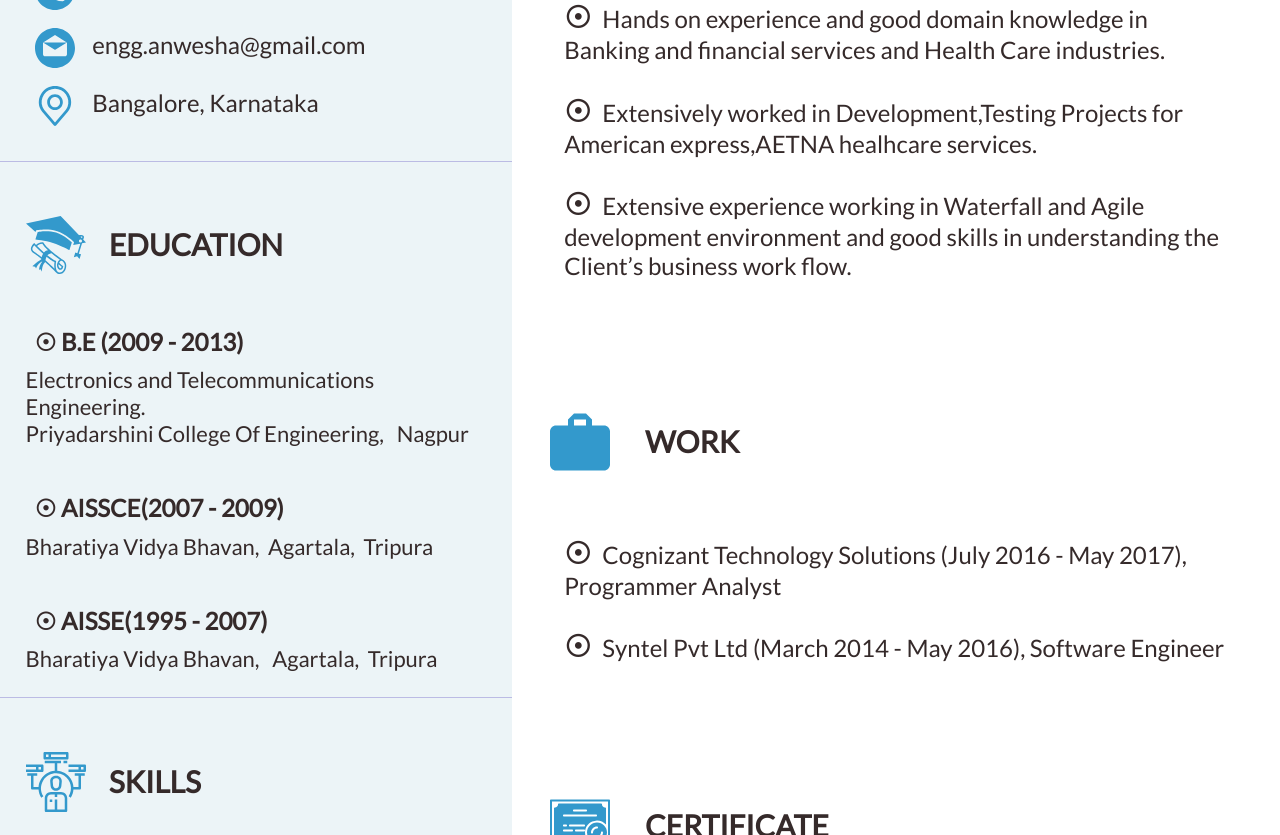
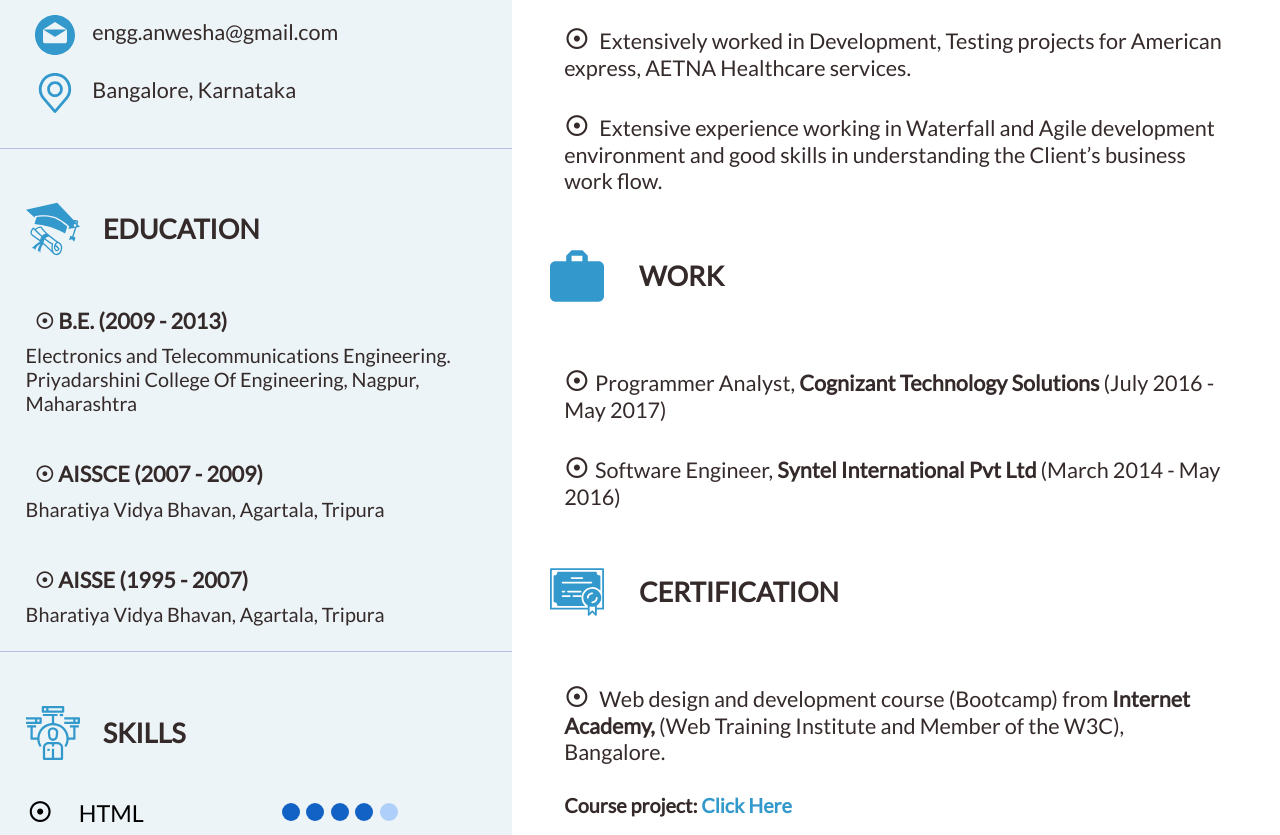
Before and after one commit to anweshadebnath/cv, a plain HTML site: page index.html in a window 1280 px wide. Shown: the part 542-1377 px from the top of the page. Drawn offline with Linux system fonts and the light colour scheme.

Commit message:
Completed first cut

```diff
--- a/index.html
+++ b/index.html
@@ -33,13 +33,13 @@
             <div class="education__title">
                 <div class="icon">
                     <img src="img/education.svg" alt="education"></div>EDUCATION</div>
-            <div class="education__details">&#9737; B.E (2009 - 2013)</div>
+            <div class="education__details">&#9737; B.E. (2009 - 2013)</div>
             <div class="education__details-1">Electronics and Telecommunications Engineering.</div>
-            <div class="education__details-line2">Priyadarshini College Of Engineering, &nbsp; Nagpur</div>
-            <div class="education__details">&#9737; AISSCE(2007 - 2009)</div>
-            <div class="education__details-1">Bharatiya Vidya Bhavan,&nbsp; Agartala,&nbsp; Tripura</div>
-            <div class="education__details">&#9737; AISSE(1995 - 2007)</div>
-            <div class="education__details-1">Bharatiya Vidya Bhavan, &nbsp; Agartala,&nbsp; Tripura</div>
+            <div class="education__details-line2">Priyadarshini College Of Engineering, Nagpur, Maharashtra</div>
+            <div class="education__details">&#9737; AISSCE (2007 - 2009)</div>
+            <div class="education__details-1">Bharatiya Vidya Bhavan, Agartala, Tripura</div>
+            <div class="education__details">&#9737; AISSE (1995 - 2007)</div>
+            <div class="education__details-1">Bharatiya Vidya Bhavan,  Agartala, Tripura</div>
         </div>
         <div class="skills">
             <div class="skills__title">
@@ -75,26 +75,27 @@
                 <div class="icon ">
                 <img src="img/about me.svg " alt="aboutme "></div>ABOUT ME</div>
             <p class="aboutme__details bullet "> Accomplished IT professional possessing 3.5 years of experience with sophisticated technical skills and a passion for resolving complex problems or business challenges through innovation.</p>
-            <p class="aboutme__details bullet "> Proficient in HTML, CSS, Javascript, Photoshop, Illustrator and GIT.</p>
-            <p class="aboutme__details bullet "> Proficient in Mainframe (COBOL,JCL).Effective knowledge of DB2,IMS-DB,SQL.</p>
+            <p class="aboutme__details bullet ">Proficient in UI design (Photoshop, Illustrator).</p>
+            <p class="aboutme__details bullet "> Proficient in front-end development (HTML, CSS, Javascript, GIT).</p>
+            <p class="aboutme__details bullet "> Proficient in Mainframe (COBOL, JCL). Effective knowledge of DB2, IMS-DB, SQL.</p>
             <p class="aboutme__details bullet "> Hands on experience and good domain knowledge in Banking and financial services and Health Care industries.</p>
-            <p class="aboutme__details bullet "> Extensively worked in Development,Testing Projects for American express,AETNA healhcare services.</p>
+            <p class="aboutme__details bullet "> Extensively worked in Development, Testing projects for American express, AETNA Healthcare services.</p>
             <p class="aboutme__details bullet "> Extensive experience working in Waterfall and Agile development environment and good skills in understanding the Client’s business work flow.</p>
         </div>
         <div class="work ">
             <div class="work__title ">
                 <div class="icon ">
             <img src="img/work.svg " alt="work ""></div>WORK</div>
-            <div class="work__details bullet"> Cognizant Technology Solutions (July 2016 - May 2017), Programmer Analyst</div>
-            <div class="work__details bullet"> Syntel Pvt Ltd (March 2014 - May 2016), Software Engineer</div>
+            <div class="work__details bullet">Programmer Analyst, <span class="work__details-company">Cognizant Technology Solutions</span> (July 2016 - May 2017)</div>
+            <div class="work__details bullet">Software Engineer, <span class="work__details-company">Syntel International Pvt Ltd</span> (March 2014 - May 2016)</div>
         </div>
         <div class="certification">
             <div class="certification__title">
                 <div class="icon">
-                    <img src="img/certificate.svg" alt="certificate"></div>CERTIFICATE</div>
-            <div class="certification__details bullet"> Web design and development course(Bootcamp)from Internet Academy, Bangalore.</div>
+                    <img src="img/certificate.svg" alt="certificate"></div>CERTIFICATION</div>
+            <div class="certification__details bullet"> Web design and development course (Bootcamp) from<span class="work__details-company"> Internet Academy,</span> (Web Training Institute and Member of the W3C), Bangalore.</div>
             <div class="certification__details1">Course project:
-                <a href="https://anweshadebnath.github.io/internet-academy/" target="_blank">click here</a></div>
+                <a href="https://anweshadebnath.github.io/internet-academy/" target="_blank">Click Here</a></div>
         </div>
     </div>
 </body>
--- a/style.css
+++ b/style.css
@@ -10,6 +10,11 @@ html {
 body {
     font-family: 'Lato', sans-serif;
     /* font-family: 'Montserrat', sans-serif; */
+}
+
+a {
+    text-decoration: none;
+    color: #3399cc;
 }
 
 .column-1 {
@@ -98,6 +103,7 @@ body {
 
 .skills {
     padding: 5%;
+    font-size: 1.3rem;
 }
 
 .skills__title {
@@ -140,7 +146,7 @@ body {
 }
 
 .aboutme {
-    padding: 5%;
+    padding: 0 5%;
 }
 
 .aboutme__title {
@@ -157,7 +163,7 @@ body {
 }
 
 .work {
-    padding: 5%;
+    padding: 0 5%;
 }
 
 .work__title {
@@ -173,8 +179,12 @@ body {
     color: #352a2a;
 }
 
+.work__details-company {
+    font-weight: bold;
+}
+
 .certification {
-    padding: 5%;
+    padding: 0 5%;
 }
 
 .certification__title {
@@ -206,13 +216,19 @@ body {
 }
 
 
+
+
 /* Extra small devices (phones, 600px and down) */
 
 @media only screen and (max-width: 600px) {}
 
+
+
 /* Small devices (portrait tablets and large phones, 600px and up) */
 
 @media only screen and (min-width: 600px) {}
+
+
 
 /* Medium devices (landscape tablets, 768px and up) */
 
@@ -232,6 +248,8 @@ body {
     }
 }
 
+
+
 /* Large devices (laptops/desktops, 992px and up) */
 
 @media only screen and (min-width: 992px) {
@@ -240,10 +258,8 @@ body {
     }
 }
 
+
+
 /* Extra large devices (large laptops and desktops, 1200px and up) */
 
-@media only screen and (min-width: 1200px) {
-    html {
-        font-size: 20px;
-    }
-}
+@media only screen and (min-width: 1200px) {}
```
